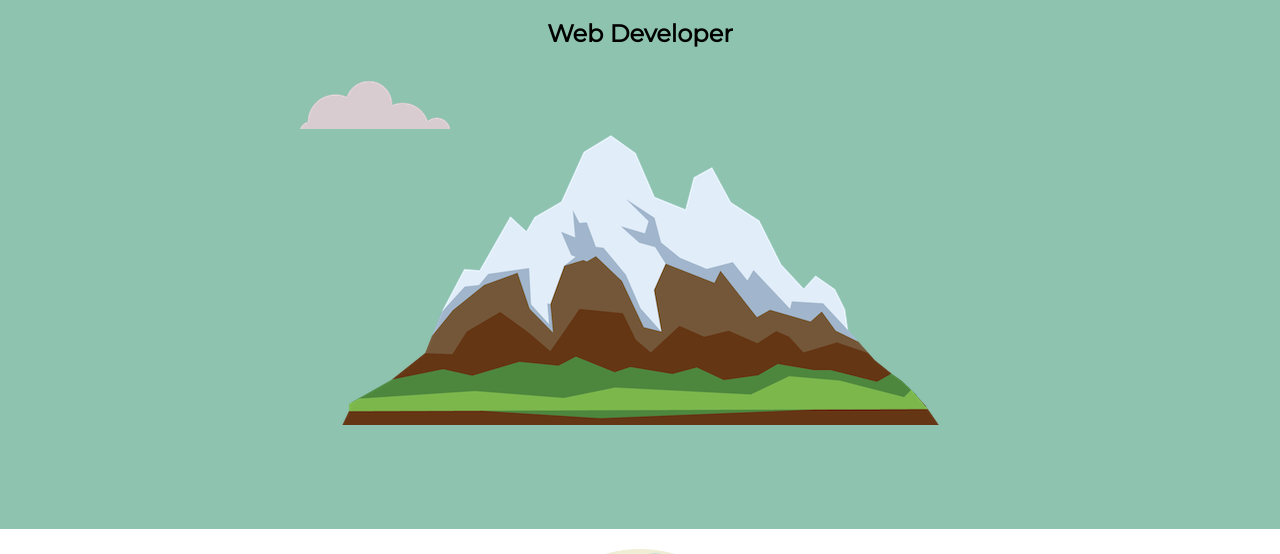
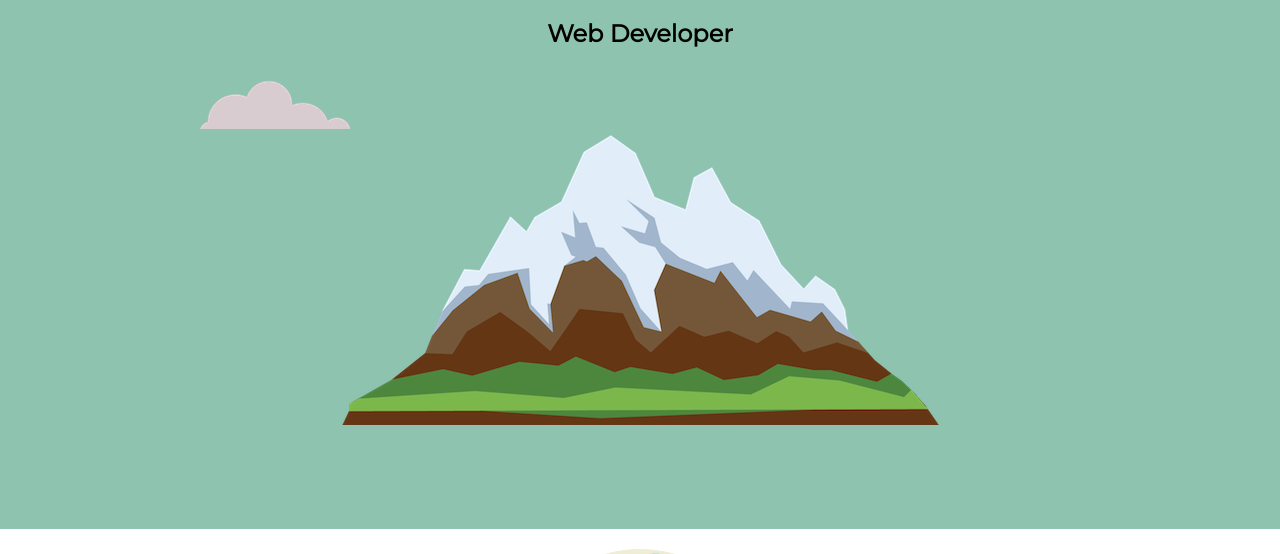
Before and after one commit to VigneshElangovan52/CV, a plain HTML site: page index.html in a window 1280 px wide. Shown: the part 171-725 px from the top of the page. Drawn offline with Linux system fonts and the light colour scheme.

Commit message:
Update styles.css

```diff
--- a/css/styles.css
+++ b/css/styles.css
@@ -36,7 +36,7 @@ h3
 .bottom-cloud{
   position: absolute;
   bottom: 400px;
-  left: 300px;
+  left: 200px;
 }
 .contactpage{
   background-color: #90B77D;
```
